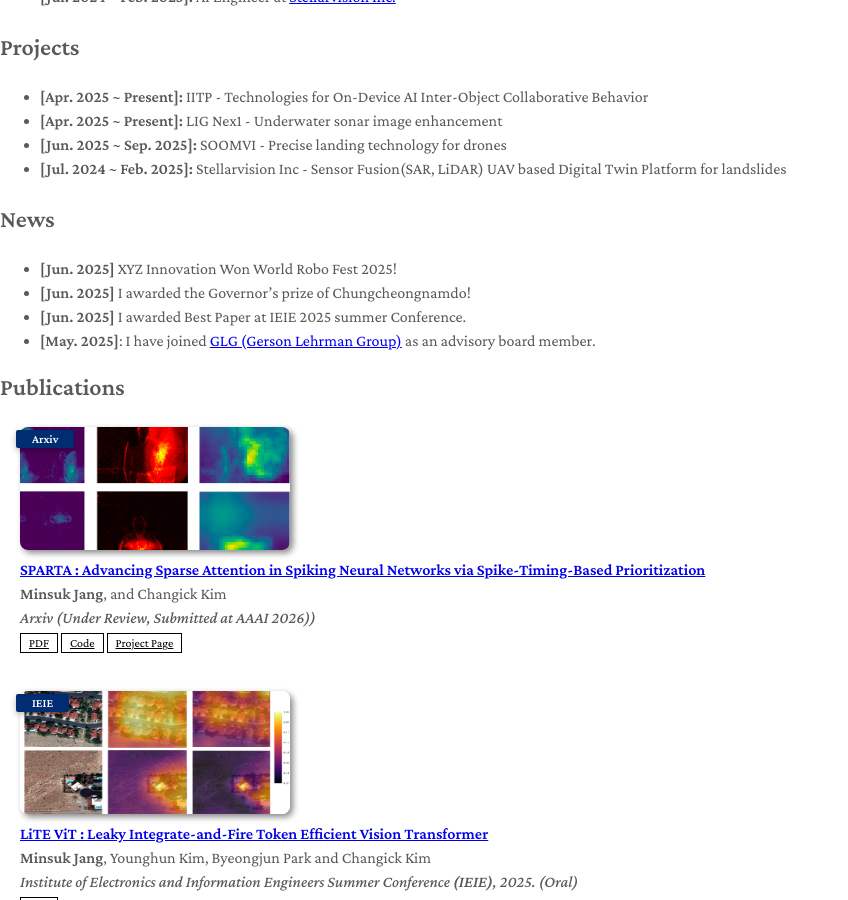
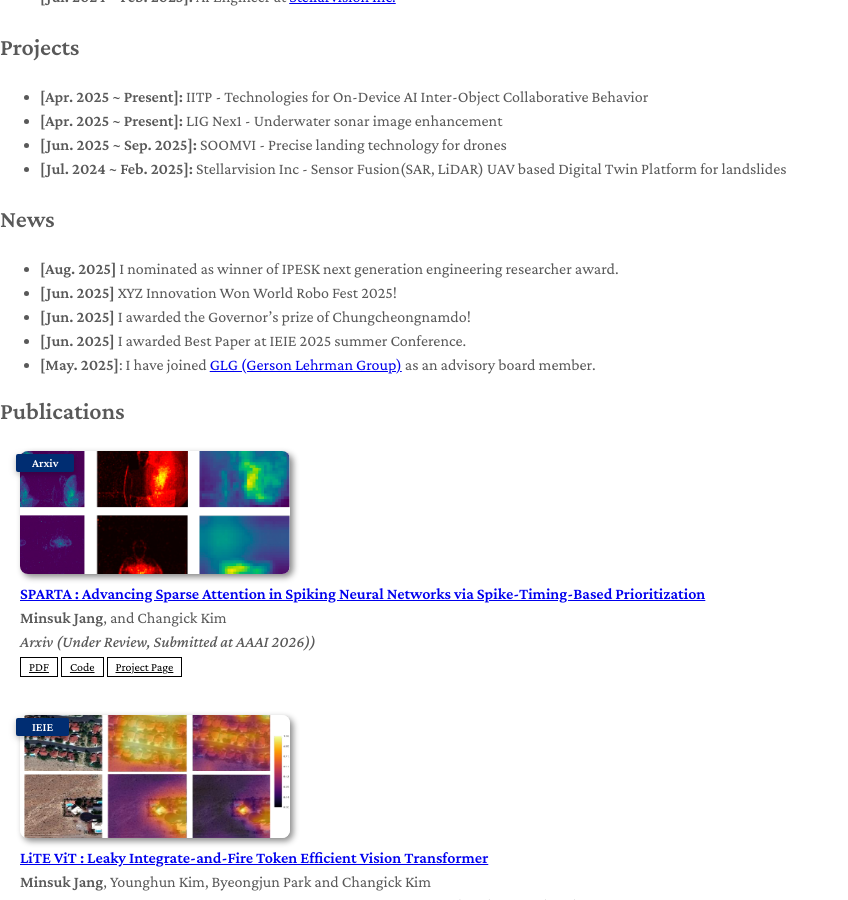
Before and after one commit to tersite1/tersite1.github.io, a Jekyll site: the page built from index.md, in a window 1280 px wide and 900 px high, scrolled down 1445 px. Shown: the whole window, without its empty margins (0-848 px from the left). Built offline with Jekyll 4.4.1, drawn with Linux system fonts in a browser that asks for light colours; a style sheet for code colours, icons or effects is not loaded; our own code applies the rules of GitHub Pages for plain Markdown files.

Commit message:
Update index.md

```diff
--- a/index.md
+++ b/index.md
@@ -39,6 +39,7 @@ I am an M.S. student at KAIST, currently in the [Computational Intelligence Labo
 
 
 ## News
+* **[Aug. 2025]** I nominated as winner of IPESK next generation engineering researcher award.
 * **[Jun. 2025]** XYZ Innovation Won World Robo Fest 2025!
 * **[Jun. 2025]** I awarded the Governor's prize of Chungcheongnamdo!
 * **[Jun. 2025]** I awarded Best Paper at IEIE 2025 summer Conference.
```
